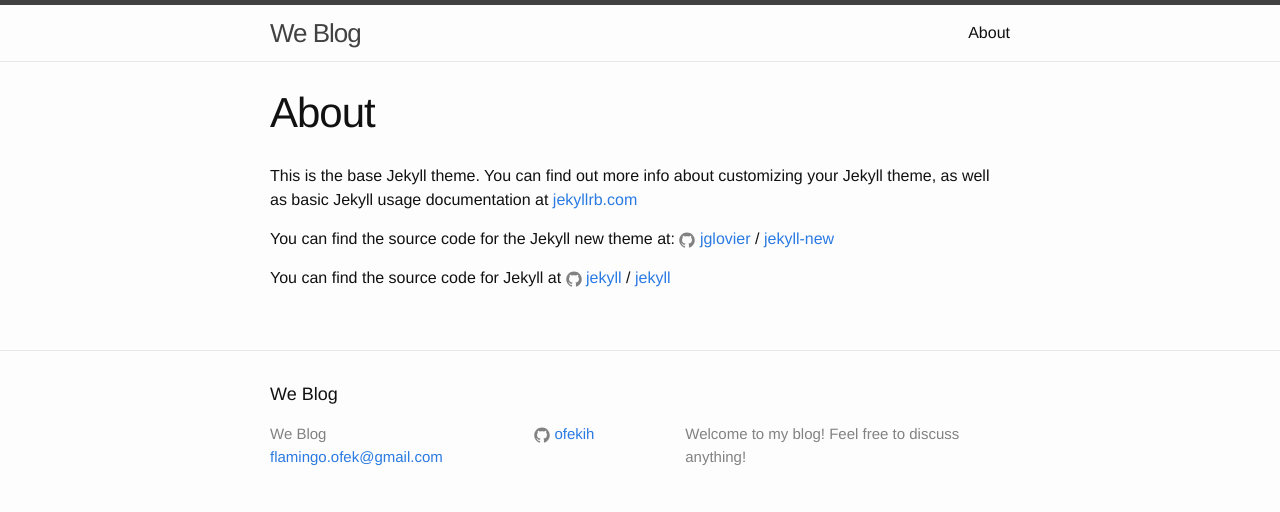
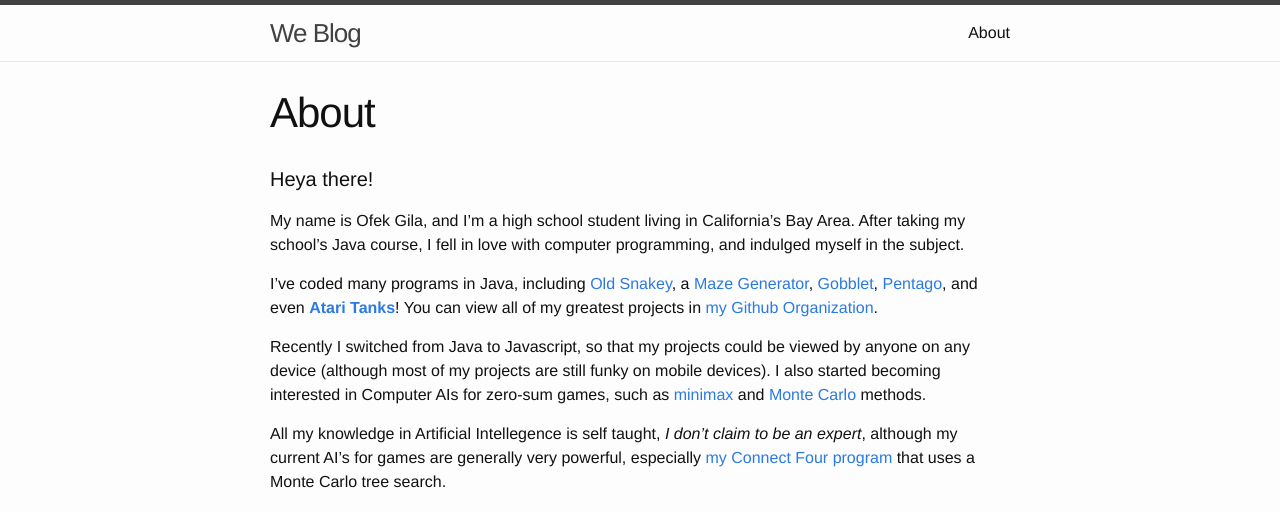
Before and after one commit to The-Ofek-Foundation/blog, a Jekyll site: the page built from about.md, in a window 1280 px wide. Shown: the top 512 px of the page. Built offline with Jekyll 4.4.1, drawn with Linux system fonts in a browser that asks for light colours; some of the changed text lies outside the part shown.

Commit message:
Update about

```diff
--- a/_sass/_layout.scss
+++ b/_sass/_layout.scss
@@ -21,6 +21,20 @@
     &,
     &:visited {
         color: $grey-color-dark;
+    }
+}
+
+.site-subtitle {
+    font-size: 20px;
+    font-weight: 200;
+    line-height: 30px;
+    letter-spacing: -1px;
+    margin-bottom: 0;
+    float: left;
+
+    &,
+    &:visited {
+        color: $grey-color;
     }
 }
 
--- a/about.md
+++ b/about.md
@@ -4,12 +4,26 @@
 permalink: /about/
 ---
 
-This is the base Jekyll theme. You can find out more info about customizing your Jekyll theme, as well as basic Jekyll usage documentation at [jekyllrb.com](http://jekyllrb.com/)
+#### Heya there!
 
-You can find the source code for the Jekyll new theme at:
-{% include icon-github.html username="jglovier" %} /
-[jekyll-new](https://github.com/jglovier/jekyll-new)
+My name is Ofek Gila, and I'm a high school student living in California's Bay Area. After taking my school's Java course, I fell in love with computer programming, and indulged myself in the subject.
 
-You can find the source code for Jekyll at
-{% include icon-github.html username="jekyll" %} /
-[jekyll](https://github.com/jekyll/jekyll)
+I've coded many programs in Java, including [Old Snakey], a [Maze Generator], [Gobblet], [Pentago], and even **[Atari Tanks]**! You can view all of my greatest projects in [my Github Organization][Github Organization].
+
+Recently I switched from Java to Javascript, so that my projects could be viewed by anyone on any device (although most of my projects are still funky on mobile devices). I also started becoming interested in Computer AIs for zero-sum games, such as [minimax][Minimax Wiki] and [Monte Carlo][Monte Carlo tree search] methods.
+
+All my knowledge in Artificial Intellegence is self taught, *I don't claim to be an expert*, although my current AI's for games are generally very powerful, especially [my Connect Four program](/ConnectOfek/) that uses a Monte Carlo tree search.
+
+**Be sure to check out [my website](/)!**
+
+![My Photo]
+
+[Old Snakey]:https://github.com/The-Ofek-Foundation/Snake
+[Maze Generator]:https://github.com/The-Ofek-Foundation/Maze
+[Gobblet]:https://github.com/The-Ofek-Foundation/Gobblet
+[Pentago]:https://github.com/The-Ofek-Foundation/Pentago
+[Atari Tanks]:https://github.com/The-Ofek-Foundation/Atari-Tanks
+[Github Organization]:https://github.com/The-Ofek-Foundation
+[Minimax Wiki]:https://en.wikipedia.org/wiki/Minimax
+[Monte Carlo tree search]:https://en.wikipedia.org/wiki/Monte_Carlo_tree_search "Monte Carlo tree search"
+[My Photo]:https://lh3.googleusercontent.com/-52xXyVQ_4sM/Vmohv09fcwI/AAAAAAAABZI/J8FXFYT51pE/s125-no/Ofek.png
```
Also changed, not shown: _posts/2015-12-09-welcome-to-jekyll.markdown (deleted, +0 -26 lines).
